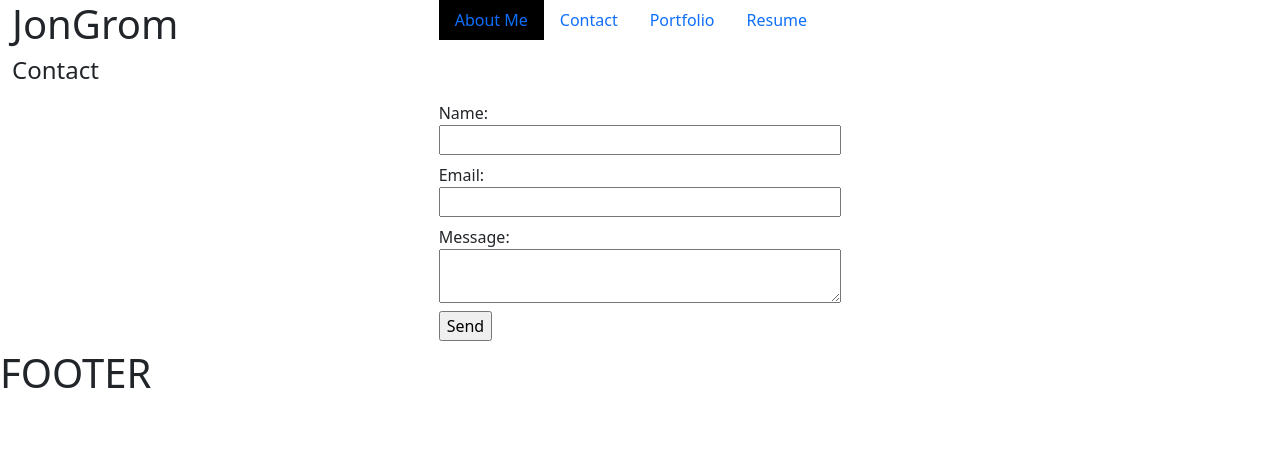
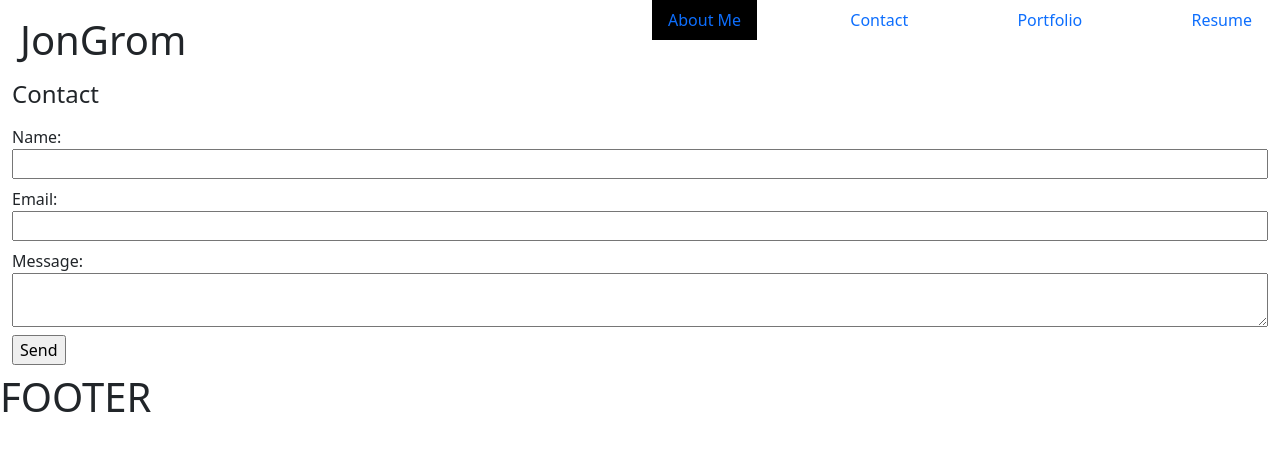
Before and after one commit to JonGrom/jongroms-portfolio-react, a React (Vite) app: page /contact in a window 1280 px wide. Shown: the top 450 px of the page. Built offline with nearby package versions, Linux system fonts and the light colour scheme.

Commit message:
made spacing changes with bootstrap

```diff
--- a/src/components/Header.jsx
+++ b/src/components/Header.jsx
@@ -6,10 +6,10 @@ export default function Header(){
         <>
             <header className="container-fluid">
                 <div className="row">
-                    <div className="col-4">
-                        <h1>JonGrom</h1>
+                    <div className="col-sm">
+                        <h1 className="p-2 pt-3">JonGrom</h1>
                     </div>
-                    <div className="col-8">
+                    <div className="col-lg">
                         <Nav/>
                     </div>
                 </div>
--- a/src/components/Nav.jsx
+++ b/src/components/Nav.jsx
@@ -19,7 +19,8 @@ export default function Nav(props){
     }
 
     return(
-        <ul className='nav'>
+        <div>
+            <ul className="d-flex justify-content-between nav">
                 { menu.map( item => (
                     <li key={item.id} className={currentPage === item.label ? 'currentPage' : 'nav-item'} onClick={() => handlePageChange(item.label)}>
                         <Link className="nav-link" to={item.href}>
@@ -28,6 +29,7 @@ export default function Nav(props){
                     </li>
             ))}
             </ul>
+        </div>
     )
 }
 
--- a/src/components/pages/ContactPage.jsx
+++ b/src/components/pages/ContactPage.jsx
@@ -49,9 +49,9 @@ export default function ContactPage(props){
 
 
     return(
-        <div className="row d-flex justify-content-center" id="contact">
+        <div className="row d-flex" id="contact">
             <h4>Contact</h4>
-            <form className="col-4 d-flex flex-column">
+            <form className="col-sm d-flex flex-column">
                 <label className="pt-2" htmlFor="name">Name:</label>
                 <input value={inputObj.name} type="text" name="name" autoComplete="name" onChange={handleInputChange} onBlur={handleBlur} />
                 {message.name.length>0 && (
```
Lines whose indentation alone changed are shown as unchanged.
